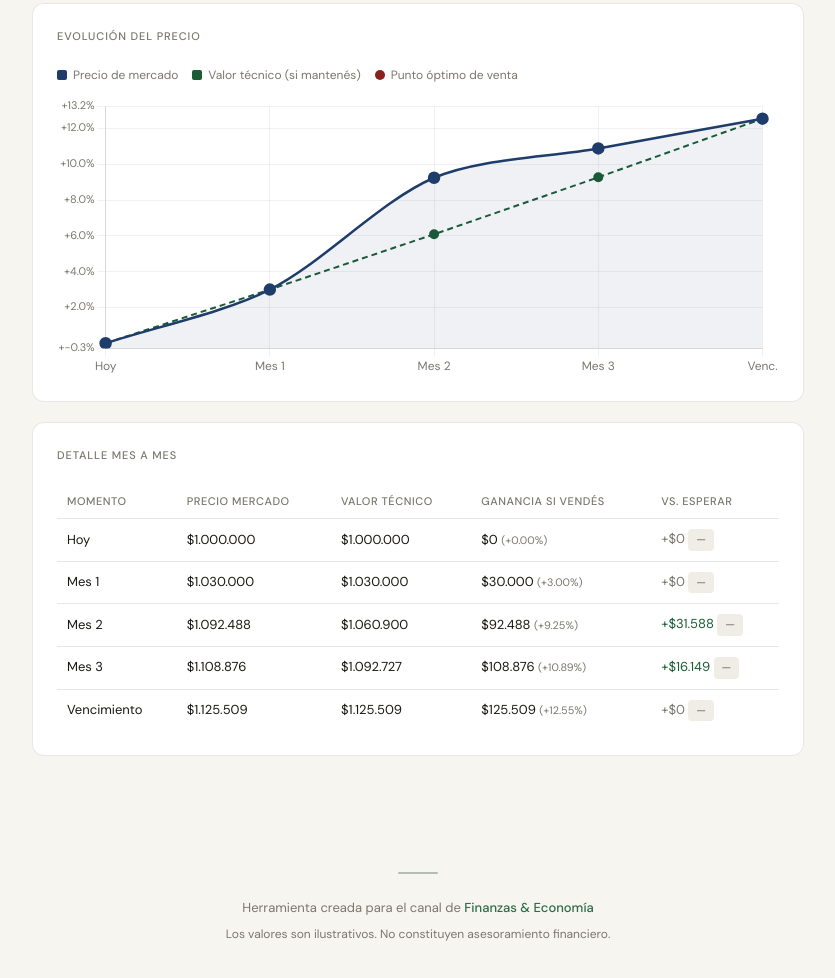
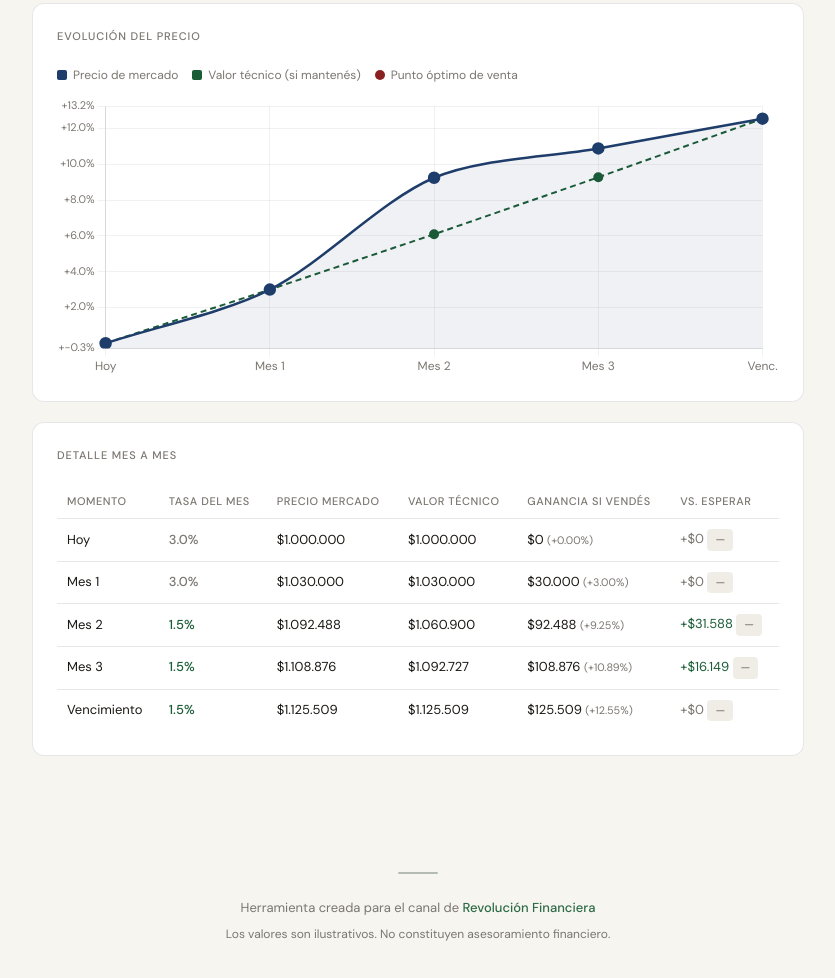
Before and after one commit to RFinanciera/lecap.vender.antes, a plain HTML site: page index.html in a window 1280 px wide. Shown: the part 847-1825 px from the top of the page, without its empty margins (222-1057 px from the left). Drawn offline with nearby package versions, Linux system fonts and the light colour scheme.

Commit message:
Update index.html

```diff
--- a/index.html
+++ b/index.html
@@ -411,6 +411,7 @@
         <thead>
           <tr>
             <th>Momento</th>
+            <th>Tasa del mes</th>
             <th>Precio mercado</th>
             <th>Valor técnico</th>
             <th>Ganancia si vendés</th>
@@ -426,7 +427,7 @@
 
 <footer>
   <div class="divider"></div>
-  <p>Herramienta creada para el canal de <a href="https://www.youtube.com/channel/UCwDemQI_OkxYv6CfoGYFgRQ" target="_blank">Finanzas &amp; Economía</a></p>
+  <p>Herramienta creada para el canal de <a href="https://www.youtube.com/channel/UCwDemQI_OkxYv6CfoGYFgRQ" target="_blank">Revolución Financiera</a></p>
   <p style="margin-top:6px; font-size:12px;">Los valores son ilustrativos. No constituyen asesoramiento financiero.</p>
 </footer>
 
@@ -521,8 +522,13 @@ function update() {
     const diffColor = diff > 500 ? '#1a5c35' : diff < -500 ? '#8b2020' : '#7a7670';
     const diffStr = (diff >= 0 ? '+' : '') + fmt(diff);
 
+    const tasaMes = m < mesCambio ? tasaCompra : tasaMercado;
+    const tasaColor = m === 0 ? '#7a7670' : tasaMes < tasaCompra ? '#1a5c35' : tasaMes > tasaCompra ? '#8b2020' : '#7a7670';
+    const tasaLabel = tasaMes.toFixed(1) + '%';
+
     tbody.innerHTML += `<tr${isPeak ? ' class="peak"' : ''}>
       <td>${label}</td>
+      <td style="color:${tasaColor}; font-weight:500;">${tasaLabel}</td>
       <td>${fmt(pm)}</td>
       <td>${fmt(vt)}</td>
       <td>${fmt(ganancia)} <small style="color:#7a7670">(${fmtPct((ganancia/capital)*100)})</small></td>
```
